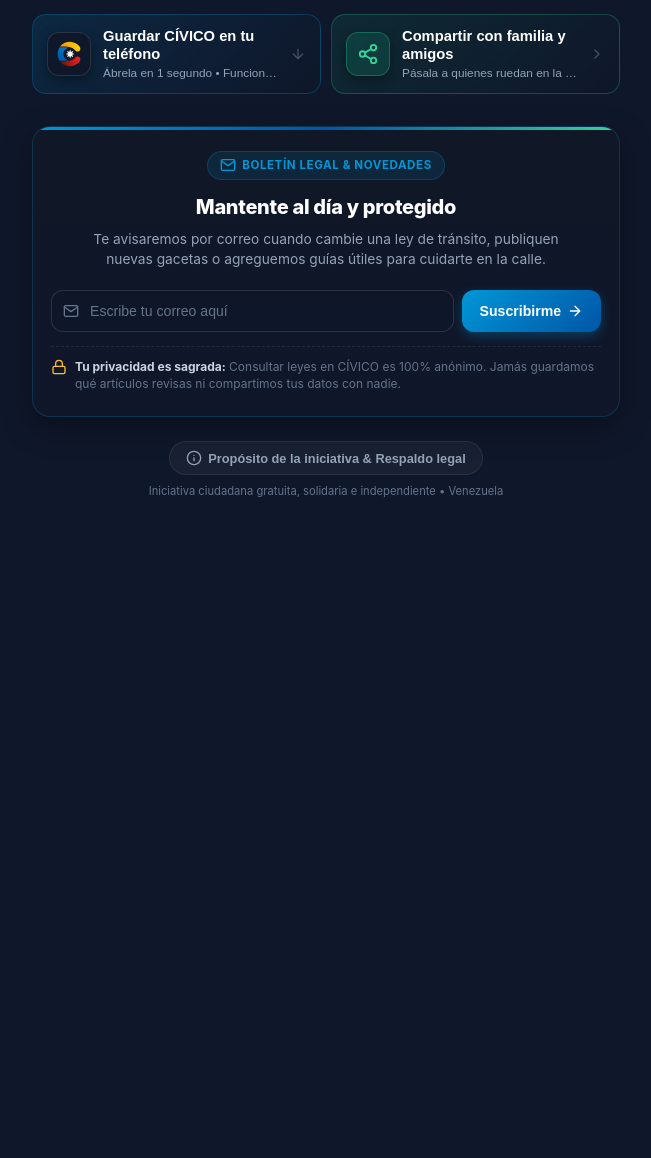
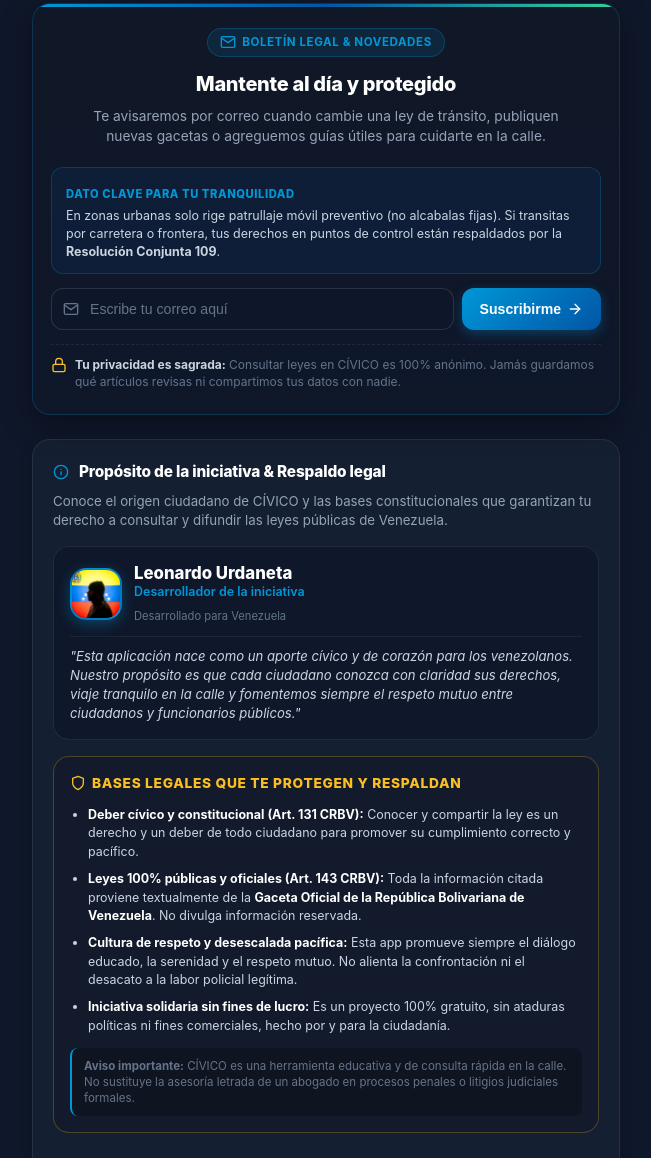
Before and after one commit to Leonjuv/civico, a website: page index.html in a window 1280 px wide. Shown: the part 1085-2243 px from the top of the page, without its empty margins (314-965 px from the left). Before the commit the page ends 1741 px from the top, so only its background shows below. Drawn offline with Linux system fonts and the light colour scheme.

Commit message:
feat(ui): reorder main sections to exact specification (1-7) and bump to v20

```diff
--- a/index.html
+++ b/index.html
@@ -81,30 +81,7 @@
 
   <main class="container">
 
-    <!-- 1. Banner Informativo con Botón de Cierre [X] -->
-    <section id="newsBanner" class="news-banner">
-      <div class="news-icon-wrapper">
-        <svg class="icon" viewBox="0 0 24 24">
-          <circle cx="12" cy="12" r="10"/>
-          <line x1="12" y1="8" x2="12" y2="12"/>
-          <line x1="12" y1="16" x2="12.01" y2="16"/>
-        </svg>
-      </div>
-      <div class="news-content">
-        <h4>Dato clave para tu tranquilidad</h4>
-        <p>
-          En las ciudades no deben existir alcabalas fijas, solo patrullaje móvil preventivo. Si viajas por carretera o frontera, recuerda que tus derechos están respaldados por la <strong>Resolución Conjunta 109</strong>.
-        </p>
-      </div>
-      <button id="btnCloseBanner" class="btn-close-banner" title="Cerrar aviso" aria-label="Cerrar aviso">
-        <svg class="icon icon-sm" viewBox="0 0 24 24">
-          <line x1="18" y1="6" x2="6" y2="18"/>
-          <line x1="6" y1="6" x2="18" y2="18"/>
-        </svg>
-      </button>
-    </section>
-
-    <!-- 2. Barra de Búsqueda con Micrófono Minimalista -->
+    <!-- SECCIÓN 1: Barra de búsqueda -->
     <section class="search-section">
       <div class="search-label-hint">
         <svg class="icon icon-sm" viewBox="0 0 24 24">
@@ -139,7 +116,7 @@
       </div>
     </section>
 
-    <!-- 3. Botones de Categorías (Todos los Artículos, A Pie, Vehículo / Moto) -->
+    <!-- Botones de Categorías (Todos los Artículos, A Pie, Vehículo / Moto) -->
     <nav class="category-tabs" aria-label="Categorías de consulta">
       <button class="tab-btn active" data-category="todas">
         <img src="icon-tab-todas.png" alt="Todos los Artículos" class="tab-btn-icon">
@@ -155,7 +132,52 @@
       </button>
     </nav>
 
-    <!-- 4. Acceso Rápido: Dudas más frecuentes en la calle -->
+    <!-- SECCIÓN 2: Compendio legal completo -->
+    <section class="compendium-section">
+      <!-- Barra de Estado de Búsqueda (Visible al buscar o filtrar) -->
+      <div id="searchStatusBar" class="search-status-bar hidden">
+        <div class="search-status-text">
+          <svg class="icon icon-sm" viewBox="0 0 24 24" style="stroke: var(--accent-blue);">
+            <circle cx="11" cy="11" r="8"/>
+            <line x1="21" y1="21" x2="16.65" y2="16.65"/>
+          </svg>
+          <span id="searchStatusLabel">Resultados encontrados</span>
+        </div>
+        <button class="btn-reset-filter" onclick="resetSearch()">
+          <svg class="icon icon-xs" viewBox="0 0 24 24"><line x1="18" y1="6" x2="6" y2="18"/><line x1="6" y1="6" x2="18" y2="18"/></svg>
+          <span>Limpiar / Ver compendio</span>
+        </button>
+      </div>
+
+      <!-- Tarjeta Desplegable del Compendio Jurídico -->
+      <div id="compendiumToggleCard" class="compendium-toggle-card" onclick="toggleFullCompendium()">
+        <div class="compendium-toggle-left">
+          <div class="compendium-toggle-icon-wrap">
+            <svg class="icon icon-sm" viewBox="0 0 24 24">
+              <path d="M4 19.5A2.5 2.5 0 0 1 6.5 17H20"/>
+              <path d="M6.5 2H20v20H6.5A2.5 2.5 0 0 1 4 19.5v-15A2.5 2.5 0 0 1 6.5 2z"/>
+            </svg>
+          </div>
+          <div class="compendium-toggle-text">
+            <span class="compendium-toggle-title">Compendio Legal Completo</span>
+            <span id="compendiumToggleSub" class="compendium-toggle-sub">26 situaciones de calle • Toca para desplegar</span>
+          </div>
+        </div>
+        <button class="btn-toggle-compendium" type="button" aria-label="Desplegar o plegar compendio">
+          <span id="compendiumToggleText">Desplegar</span>
+          <svg class="icon icon-xs" id="compendiumToggleIcon" viewBox="0 0 24 24">
+            <polyline points="6 9 12 15 18 9"/>
+          </svg>
+        </button>
+      </div>
+
+      <!-- Contenedor Dinámico de Fichas (Resultados de Búsqueda o Compendio Desplegado) -->
+      <div id="cardsContainer" class="cards-container" style="display: none;">
+        <!-- Se llena dinámicamente desde app.js -->
+      </div>
+    </section>
+
+    <!-- SECCIÓN 3: Dudas más frecuentes en la calle (Toca para consultar) -->
     <section class="consulted-section">
       <div class="consulted-header">
         <svg class="icon icon-sm" viewBox="0 0 24 24">
@@ -185,66 +207,7 @@
       </div>
     </section>
 
-    <!-- 5. Barra de Estado de Búsqueda (Visible al buscar o filtrar) -->
-    <div id="searchStatusBar" class="search-status-bar hidden">
-      <div class="search-status-text">
-        <svg class="icon icon-sm" viewBox="0 0 24 24" style="stroke: var(--accent-blue);">
-          <circle cx="11" cy="11" r="8"/>
-          <line x1="21" y1="21" x2="16.65" y2="16.65"/>
-        </svg>
-        <span id="searchStatusLabel">Resultados encontrados</span>
-      </div>
-      <button class="btn-reset-filter" onclick="resetSearch()">
-        <svg class="icon icon-xs" viewBox="0 0 24 24"><line x1="18" y1="6" x2="6" y2="18"/><line x1="6" y1="6" x2="18" y2="18"/></svg>
-        <span>Limpiar / Ver compendio</span>
-      </button>
-    </div>
-
-    <!-- 6. Compendio Jurídico Desplegable (Visible en estado inicial) -->
-    <div id="compendiumToggleCard" class="compendium-toggle-card" onclick="toggleFullCompendium()">
-      <div class="compendium-toggle-left">
-        <div class="compendium-toggle-icon-wrap">
-          <svg class="icon icon-sm" viewBox="0 0 24 24">
-            <path d="M4 19.5A2.5 2.5 0 0 1 6.5 17H20"/>
-            <path d="M6.5 2H20v20H6.5A2.5 2.5 0 0 1 4 19.5v-15A2.5 2.5 0 0 1 6.5 2z"/>
-          </svg>
-        </div>
-        <div class="compendium-toggle-text">
-          <span class="compendium-toggle-title">Compendio Legal Completo</span>
-          <span id="compendiumToggleSub" class="compendium-toggle-sub">26 situaciones de calle • Toca para desplegar</span>
-        </div>
-      </div>
-      <button class="btn-toggle-compendium" type="button" aria-label="Desplegar o plegar compendio">
-        <span id="compendiumToggleText">Desplegar</span>
-        <svg class="icon icon-xs" id="compendiumToggleIcon" viewBox="0 0 24 24">
-          <polyline points="6 9 12 15 18 9"/>
-        </svg>
-      </button>
-    </div>
-
-    <!-- Contenedor Dinámico de Fichas (Resultados de Búsqueda o Compendio Desplegado) -->
-    <div id="cardsContainer" class="cards-container" style="display: none;">
-      <!-- Se llena dinámicamente desde app.js -->
-    </div>
-
-    <!-- 6. Reglas de Oro (Al Final) -->
-    <section id="pocketGuide" class="rules-section">
-      <h3 class="rules-title">
-        <svg class="icon" viewBox="0 0 24 24" style="stroke: var(--accent-gold);">
-          <circle cx="12" cy="12" r="10"/>
-          <path d="M9.09 9a3 3 0 0 1 5.83 1c0 2-3 3-3 3"/>
-          <line x1="12" y1="17" x2="12.01" y2="17"/>
-        </svg>
-        <span>Consejos de oro para tu seguridad</span>
-      </h3>
-      <ol class="rules-list">
-        <li><strong>Respira con calma y habla con educación:</strong> No subas el tono ni confrontes. La serenidad y la firmeza respetuosa desarman cualquier intento de intimidación.</li>
-        <li><strong>Revisa la ley en el momento:</strong> Si te mencionan una norma para asustarte o pedirte dinero, búscala aquí. Saber la verdad te dará seguridad y tranquilidad.</li>
-        <li><strong>Tu vida y tu integridad van primero:</strong> Si el oficial actúa armado o de forma agresiva, no forcejees físicamente. Memoriza su apellido, cuerpo policial y hora para formular la denuncia formal.</li>
-      </ol>
-    </section>
-
-    <!-- 7. Acciones Rápidas (Debajo del todo): Agregar al Escritorio y Compartir -->
+    <!-- SECCIÓN 4: Botones de compartir -->
     <section class="quick-action-bar">
       <button id="btnInstallPwa" class="quick-action-btn quick-action-install" onclick="openInstallConsentModal()" title="Guardar CÍVICO en tu teléfono">
         <div class="quick-action-icon-wrap">
@@ -283,7 +246,24 @@
       </button>
     </section>
 
-    <!-- 8. Sección Comunitaria & Actualizaciones (Red CÍVICO & Leads Voluntarios) -->
+    <!-- SECCIÓN 5: Consejos de oro para tu seguridad -->
+    <section id="pocketGuide" class="rules-section">
+      <h3 class="rules-title">
+        <svg class="icon" viewBox="0 0 24 24" style="stroke: var(--accent-gold);">
+          <circle cx="12" cy="12" r="10"/>
+          <path d="M9.09 9a3 3 0 0 1 5.83 1c0 2-3 3-3 3"/>
+          <line x1="12" y1="17" x2="12.01" y2="17"/>
+        </svg>
+        <span>Consejos de oro para tu seguridad</span>
+      </h3>
+      <ol class="rules-list">
+        <li><strong>Respira con calma y habla con educación:</strong> No subas el tono ni confrontes. La serenidad y la firmeza respetuosa desarman cualquier intento de intimidación.</li>
+        <li><strong>Revisa la ley en el momento:</strong> Si te mencionan una norma para asustarte o pedirte dinero, búscala aquí. Saber la verdad te dará seguridad y tranquilidad.</li>
+        <li><strong>Tu vida y tu integridad van primero:</strong> Si el oficial actúa armado o de forma agresiva, no forcejees físicamente. Memoriza su apellido, cuerpo policial y hora para formular la denuncia formal.</li>
+      </ol>
+    </section>
+
+    <!-- SECCIÓN 6: Boletín Legal & Novedades -->
     <section class="community-section">
       <div class="community-card">
         <div class="community-header">
@@ -297,6 +277,14 @@
           <h3 class="community-title">Mantente al día y protegido</h3>
           <p class="community-desc">
             Te avisaremos por correo cuando cambie una ley de tránsito, publiquen nuevas gacetas o agreguemos guías útiles para cuidarte en la calle.
+          </p>
+        </div>
+
+        <!-- Novedad legal destacada -->
+        <div class="news-bulletin-highlight">
+          <span class="news-bulletin-badge">Dato clave para tu tranquilidad</span>
+          <p>
+            En zonas urbanas solo rige patrullaje móvil preventivo (no alcabalas fijas). Si transitas por carretera o frontera, tus derechos en puntos de control están respaldados por la <strong>Resolución Conjunta 109</strong>.
           </p>
         </div>
 
@@ -344,16 +332,71 @@
       </div>
     </section>
 
-    <!-- Footer con Acceso a Créditos y Blindaje Legal -->
-    <footer class="app-footer">
-      <button class="btn-about" onclick="openAboutModal()">
-        <svg class="icon icon-sm" viewBox="0 0 24 24">
+    <!-- SECCIÓN 7: Propósito de la iniciativa & Respaldo legal -->
+    <section id="aboutSection" class="about-inline-section">
+      <div class="about-inline-header">
+        <svg class="icon icon-sm" viewBox="0 0 24 24" style="stroke: var(--accent-blue);">
           <circle cx="12" cy="12" r="10"/>
           <line x1="12" y1="16" x2="12" y2="12"/>
           <line x1="12" y1="8" x2="12.01" y2="8"/>
         </svg>
-        <span>Propósito de la iniciativa & Respaldo legal</span>
-      </button>
+        <h3 class="about-inline-title">Propósito de la iniciativa & Respaldo legal</h3>
+      </div>
+      <p class="about-inline-desc">
+        Conoce el origen ciudadano de CÍVICO y las bases constitucionales que garantizan tu derecho a consultar y difundir las leyes públicas de Venezuela.
+      </p>
+
+      <!-- Ficha de Autoría -->
+      <div class="about-card">
+        <div class="author-header">
+          <div class="author-avatar">
+            <img src="foto-leonardo.jpg" alt="Leonardo Urdaneta" class="author-avatar-img" onerror="this.onerror=null; this.src='icono-civico.svg';">
+          </div>
+          <div class="author-info">
+            <h4 class="author-name">Leonardo Urdaneta</h4>
+            <p class="author-role">Desarrollador de la iniciativa</p>
+            <span class="author-location">Desarrollado para Venezuela</span>
+          </div>
+        </div>
+        <p class="author-bio">
+          "Esta aplicación nace como un aporte cívico y de corazón para los venezolanos. Nuestro propósito es que cada ciudadano conozca con claridad sus derechos, viaje tranquilo en la calle y fomentemos siempre el respeto mutuo entre ciudadanos y funcionarios públicos."
+        </p>
+      </div>
+
+      <!-- Sustento Constitucional y Blindaje Jurídico -->
+      <div class="legal-shield-box">
+        <h5 class="shield-title">
+          <svg class="icon icon-sm" viewBox="0 0 24 24" style="stroke: var(--accent-gold);">
+            <path d="M12 22s8-4 8-10V5l-8-3-8 3v7c0 6 8 10 8 10z"/>
+          </svg>
+          <span>Bases legales que te protegen y respaldan</span>
+        </h5>
+        <ul class="shield-list">
+          <li>
+            <strong>Deber cívico y constitucional (Art. 131 CRBV):</strong>
+            Conocer y compartir la ley es un derecho y un deber de todo ciudadano para promover su cumplimiento correcto y pacífico.
+          </li>
+          <li>
+            <strong>Leyes 100% públicas y oficiales (Art. 143 CRBV):</strong>
+            Toda la información citada proviene textualmente de la <strong>Gaceta Oficial de la República Bolivariana de Venezuela</strong>. No divulga información reservada.
+          </li>
+          <li>
+            <strong>Cultura de respeto y desescalada pacífica:</strong>
+            Esta app promueve siempre el diálogo educado, la serenidad y el respeto mutuo. No alienta la confrontación ni el desacato a la labor policial legítima.
+          </li>
+          <li>
+            <strong>Iniciativa solidaria sin fines de lucro:</strong>
+            Es un proyecto 100% gratuito, sin ataduras políticas ni fines comerciales, hecho por y para la ciudadanía.
+          </li>
+        </ul>
+        <div class="legal-disclaimer">
+          <strong>Aviso importante:</strong> CÍVICO es una herramienta educativa y de consulta rápida en la calle. No sustituye la asesoría letrada de un abogado en procesos penales o litigios judiciales formales.
+        </div>
+      </div>
+    </section>
+
+    <!-- Footer con Derechos y Créditos -->
+    <footer class="app-footer">
       <p class="footer-copy">Iniciativa ciudadana gratuita, solidaria e independiente • Venezuela</p>
     </footer>
 
--- a/styles.css
+++ b/styles.css
@@ -2118,3 +2118,61 @@ body {
     width: 100%;
   }
 }
+
+/* Novedad destacada en el boletín (Sección 6) */
+.news-bulletin-highlight {
+  margin: 12px 0 14px 0;
+  background: rgba(1, 85, 166, 0.12);
+  border: 1px solid rgba(0, 151, 215, 0.25);
+  border-radius: 12px;
+  padding: 12px 14px;
+}
+
+.news-bulletin-badge {
+  display: inline-block;
+  font-size: 0.7rem;
+  font-weight: 800;
+  text-transform: uppercase;
+  color: var(--accent-blue);
+  letter-spacing: 0.05em;
+  margin-bottom: 4px;
+}
+
+.news-bulletin-highlight p {
+  font-size: 0.78rem;
+  color: #cbd5e1;
+  line-height: 1.45;
+  margin: 0;
+}
+
+/* Sección 7: Propósito de la iniciativa & Respaldo legal */
+.about-inline-section {
+  background: var(--bg-card);
+  border: 1px solid var(--border-color);
+  border-radius: var(--card-radius);
+  padding: 20px;
+  margin-bottom: 24px;
+  box-shadow: 0 4px 14px rgba(0, 0, 0, 0.18);
+}
+
+.about-inline-header {
+  display: flex;
+  align-items: center;
+  gap: 10px;
+  margin-bottom: 8px;
+}
+
+.about-inline-title {
+  font-size: 0.96rem;
+  font-weight: 800;
+  color: #fff;
+  letter-spacing: -0.01em;
+  margin: 0;
+}
+
+.about-inline-desc {
+  font-size: 0.83rem;
+  color: var(--text-secondary);
+  line-height: 1.45;
+  margin-bottom: 16px;
+}
--- a/sw.js
+++ b/sw.js
@@ -1,4 +1,4 @@
-const CACHE_NAME = "civico-v19";
+const CACHE_NAME = "civico-v20";
 const ASSETS_TO_CACHE = [
   "./",
   "./index.html",
```
